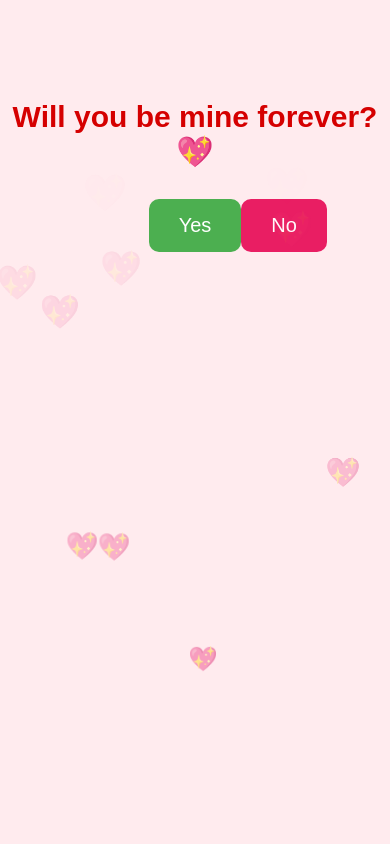
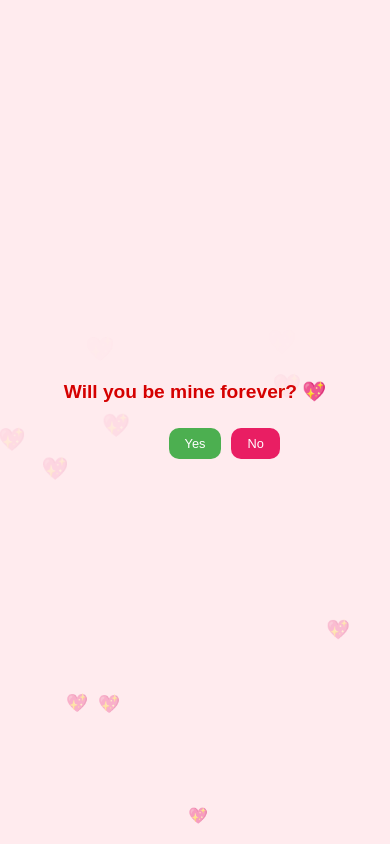
Before and after one commit to mdnuhash01/nuhashweb01, a plain HTML site: page index.html in a window 390 px wide. Shown: the top 844 px of the page. Drawn offline with Linux system fonts and the light colour scheme.

Commit message:
Update index.html

```diff
--- a/index.html
+++ b/index.html
@@ -10,28 +10,34 @@
             text-align: center;
             background-color: #ffebee;
             overflow: hidden;
+            margin: 0;
+            display: flex;
+            justify-content: center;
+            align-items: center;
+            height: 100vh;
+            flex-direction: column;
         }
         .message {
-            margin-top: 100px;
-            font-size: 30px;
+            font-size: 1.5em;
             font-weight: bold;
             color: #d50000;
         }
         .heart {
             position: absolute;
             color: red;
-            font-size: 24px;
+            font-size: 1.2em;
             animation: float 5s infinite;
         }
         .buttons {
-            margin-top: 30px;
+            margin-top: 20px;
         }
         .btn {
-            padding: 15px 30px;
-            font-size: 20px;
+            padding: 10px 20px;
+            font-size: 1em;
             border: none;
             cursor: pointer;
             border-radius: 10px;
+            margin: 5px;
         }
         .yes {
             background-color: #4CAF50;
@@ -45,6 +51,19 @@
         @keyframes float {
             0% { transform: translateY(100vh) scale(0.5); opacity: 1; }
             100% { transform: translateY(-10vh) scale(1.5); opacity: 0; }
+        }
+        /* Responsive Design for Mobile */
+        @media (max-width: 600px) {
+            .message {
+                font-size: 1.2em;
+            }
+            .heart {
+                font-size: 1em;
+            }
+            .btn {
+                padding: 8px 16px;
+                font-size: 0.8em;
+            }
         }
     </style>
 </head>
```
